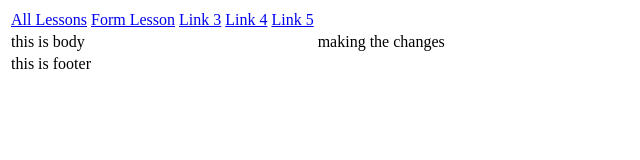
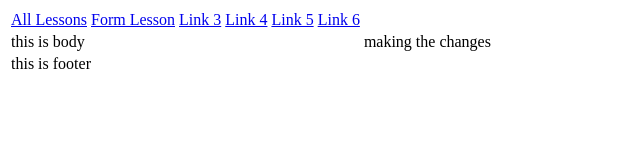
Before and after one commit to malikabid/htmlTraining, a plain HTML site: page index.html in a window 1280 px wide. Shown: the whole page, without its empty margins (0-640 px from the left). Drawn offline with Linux system fonts and the light colour scheme.

Commit message:
added 6thg link

```diff
--- a/index.html
+++ b/index.html
@@ -14,6 +14,8 @@
                     <a href="#">Link 3</a>
                     <a href="#">Link 4</a>
                     <a href="#">Link 5</a>
+                    <a href="#">Link 6</a>
+
                 </p>
             </td>
         </tr>
```
